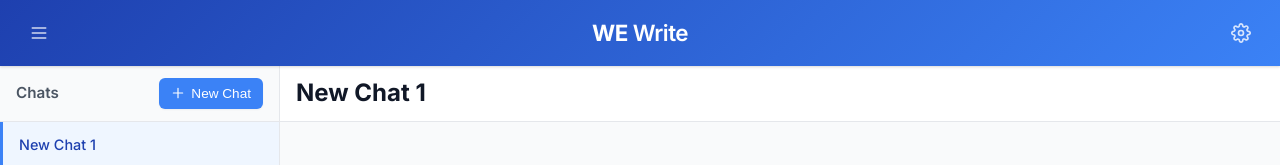
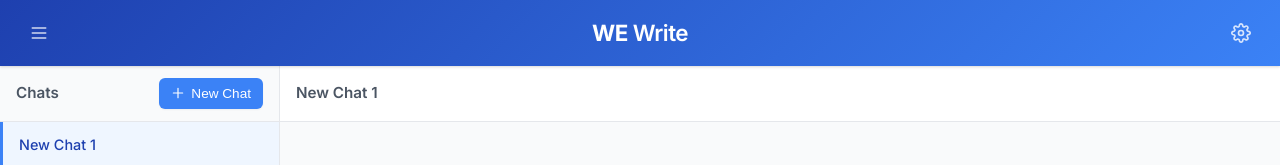
Before and after one commit to callmevg/ui-text-assistant, a React (Create React App) app in the folder client/: page / in a window 1280 px wide. Shown: the top 165 px of the page. Built offline with nearby package versions, Linux system fonts and the light colour scheme.

Commit message:
Minor UI fix - Chat title font properties same as 'Chats' in sidebar

```diff
--- a/client/src/App.css
+++ b/client/src/App.css
@@ -1011,3 +1011,14 @@ button[type="submit"]:disabled {
   background-color: #f3f4f6;
   color: #111827;
 }
+
+/* Update the chat-header h2 styling to match sidebar-header h2 */
+.chat-header h2 {
+  margin: 0;
+  font-size: 0.95rem;  /* Match sidebar font size */
+  font-weight: 600;
+  color: #4b5563;      /* Match sidebar text color */
+  overflow: hidden;
+  text-overflow: ellipsis;
+  white-space: nowrap;
+}
```
